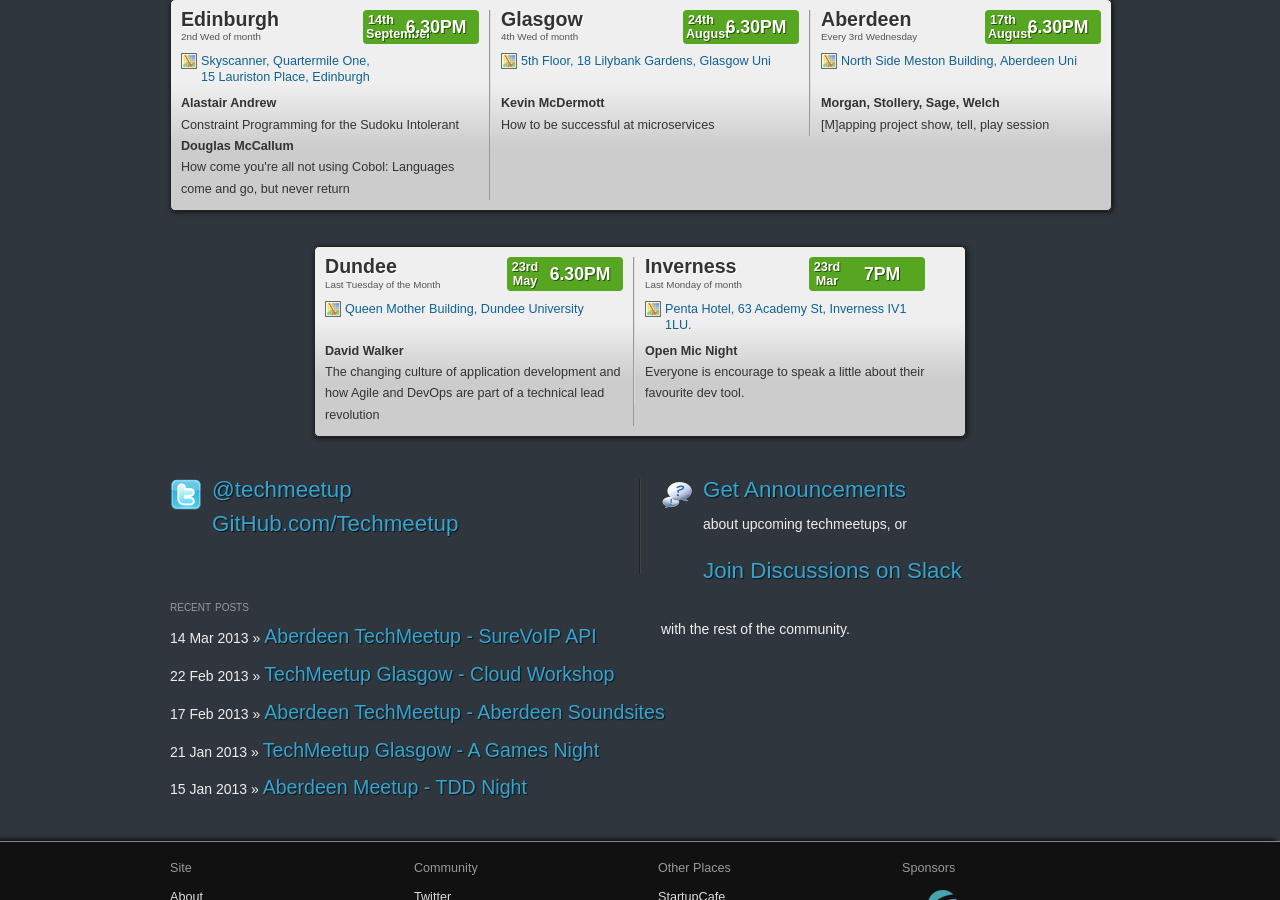
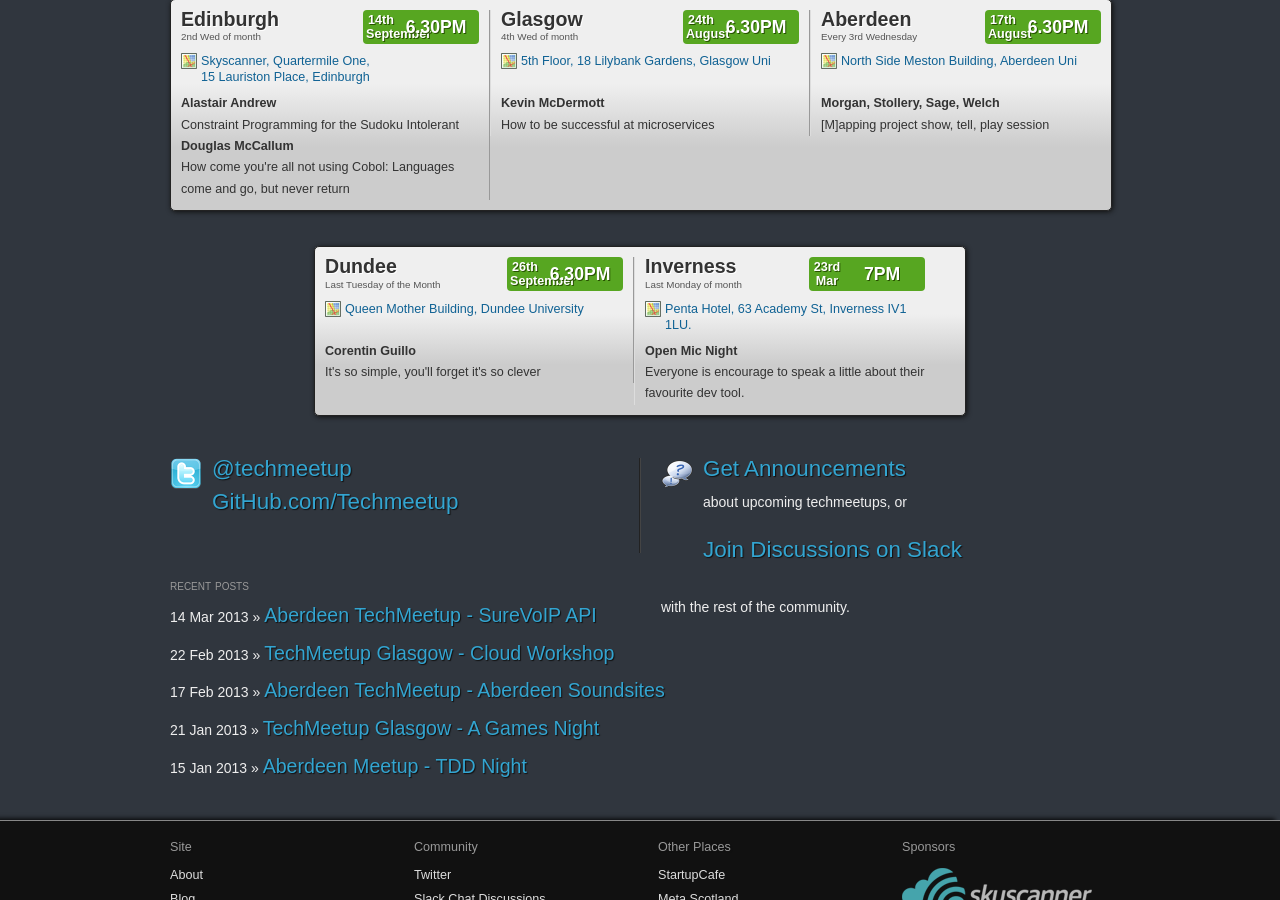
Before and after one commit to techmeetup/techmeetup.co.uk, a Jekyll site: the page built from index.html, in a window 1280 px wide and 900 px high, scrolled down 400 px. Built offline with Jekyll 4.4.1, drawn with Linux system fonts in a browser that asks for light colours.

Commit message:
Update index.json

```diff
--- a/_data/index.json
+++ b/_data/index.json
@@ -36,12 +36,12 @@
   "dundee": {
     "speakers": [
       {
-        "name": "David Walker",
-        "talk": "The changing culture of application development and how Agile and DevOps are part of a technical lead revolution"
+        "name": "Corentin Guillo",
+        "talk": "It's so simple, you'll forget it's so clever"
       }
     ],
-    "day": "23rd",
-    "month": "May"
+    "day": "26th",
+    "month": "September"
   },
   "inverness": {
     "speakers": [
```
